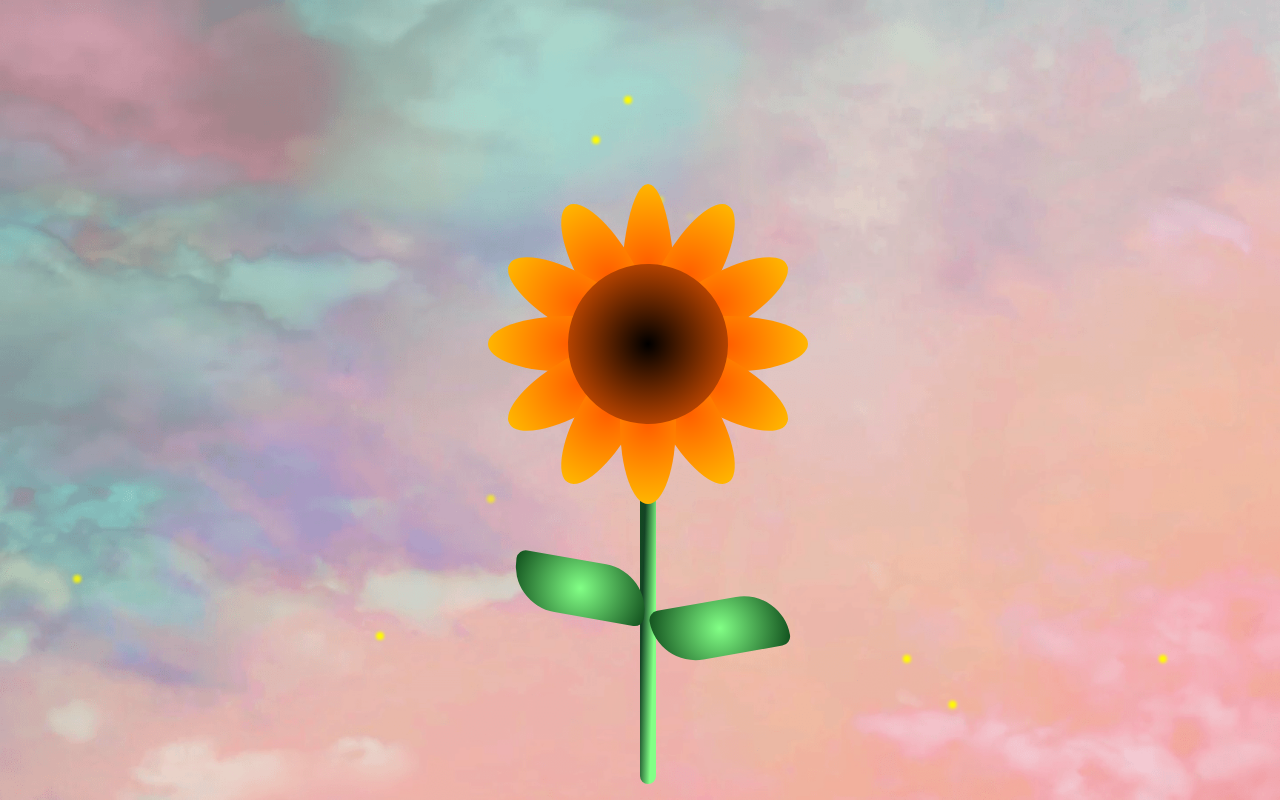
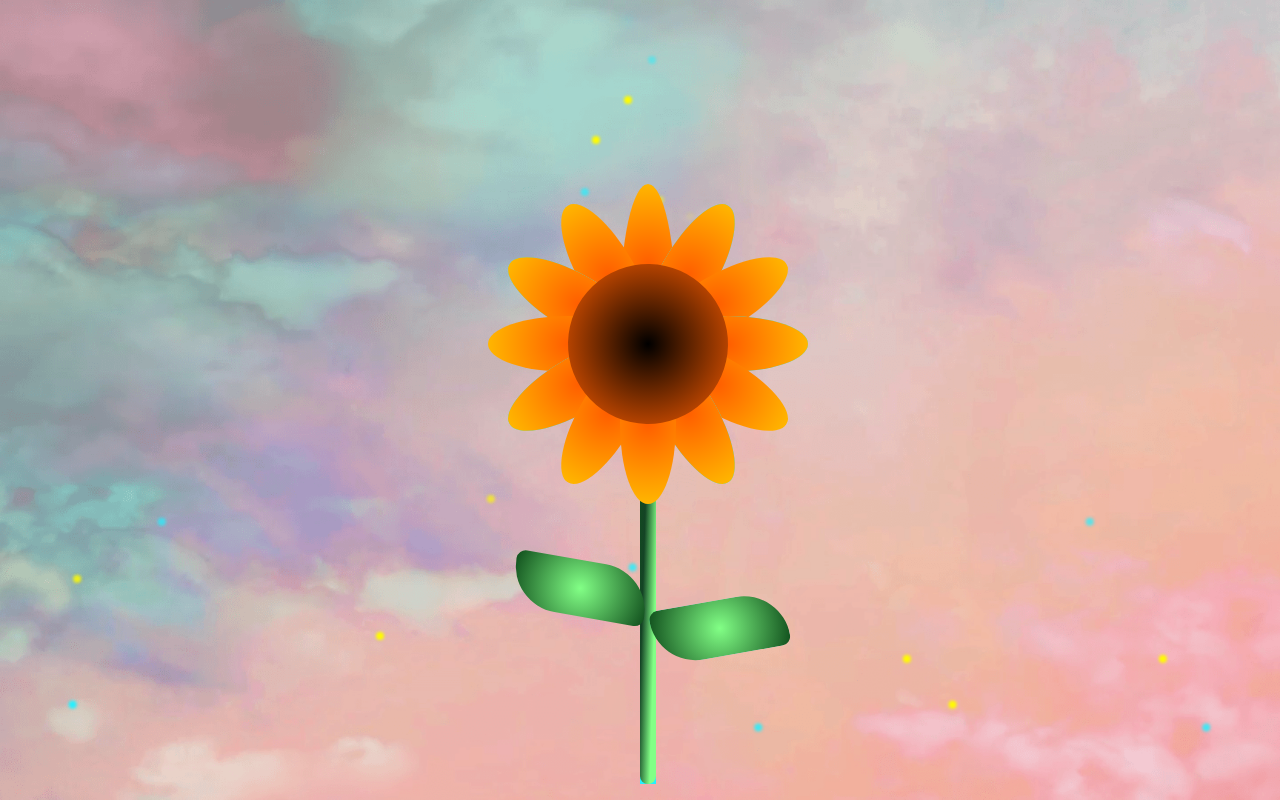
Before and after one commit to vnclatteey/gg, a plain HTML site: page index.html in a window 1280 px wide. Drawn offline with Linux system fonts and the light colour scheme.

Commit message:
Update index.css

```diff
--- a/index.css
+++ b/index.css
@@ -196,7 +196,7 @@ body{
     animation: light-ans-background 7s linear infinite backwards;
 }
     :nth-child(odd){
-        background-color: transparent;
+        background-color: #23f0ff;
     }
 
     .light-1{
```
